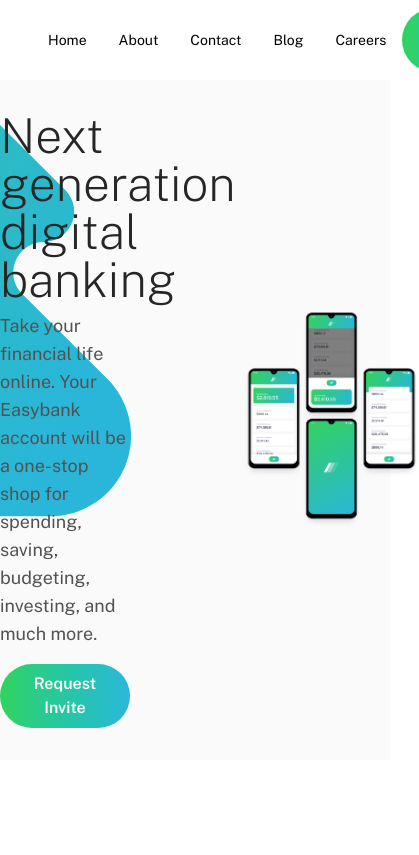
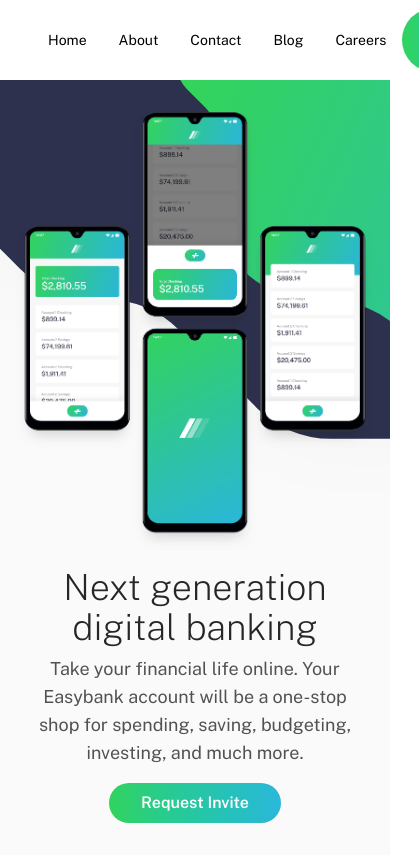
Before and after one commit to conluiben/practice-easybank-landing-page, a React (Vite) app: page / in a window 390 px wide. Shown: the whole page, 419 px wide, since content can reach past the window. Built offline with nearby package versions, Linux system fonts and the light colour scheme.

Commit message:
style: mobile-responsive hero
- edited Hero component for mobile reponsiveness

```diff
--- a/src/components/Hero.jsx
+++ b/src/components/Hero.jsx
@@ -6,11 +6,12 @@
 const Hero = ({ className }) => {
   return (
     <div
-      className={`flex relative items-center justify-center ${className} py-8 min-h-[60vh] bg-neutral-lightgray bg-[url(/assets/bg-intro-desktop.svg)] bg-[length:auto_150%] bg-no-repeat bg-[position:130%_60%] z-0`}
+      className={`flex flex-col flex-col-reverse relative items-center justify-center ${className} p-8 lg:p-16 min-h-[60vh] bg-neutral-lightgray bg-[url(/assets/bg-intro-mobile.svg)] lg:bg-[url(/assets/bg-intro-desktop.svg)] bg-contain lg:bg-[length:auto_60vw] bg-no-repeat lg:bg-[center_right_-25vw] z-0 gap-4`}
+      // className={`flex flex-col flex-col-reverse relative items-center justify-center ${className} p-8 min-h-[60vh] bg-neutral-lightgray bg-[url(/assets/bg-intro-mobile.svg)] lg:bg-[url(/assets/bg-intro-desktop.svg)] bg-contain lg:bg-[length:auto_175%] bg-no-repeat lg:bg-[position:175%_60%] z-0 gap-4`}
     >
       <div className="w-full max-w-[1200px]">
-        <div className="w-1/3">
-          <h1 className="mb-2 text-5xl font-extralight text-neutral-800">
+        <div className="w-full text-center lg:text-left lg:w-1/3">
+          <h1 className="mb-2 text-4xl mb:text-5xl font-extralight text-neutral-800">
             Next generation digital banking
           </h1>
           <p className="text-lg text-neutral-600 mb-4">
@@ -24,7 +25,7 @@
       <img
         src={imgMockups}
         alt="Phone Mockups"
-        className="absolute top-1/2 -translate-y-1/2 -right-[7.5%] w-[45%] object-contain z-1"
+        className="lg:absolute lg:top-1/2 lg:-translate-y-1/2 lg:-right-[7.5%] lg:w-[45%] w-[110%] max-w-[100vw] lg:max-w-[100%] lg:max-h-[120vh] -mt-[0%] top-0 object-contain z-1"
       />
     </div>
   );
```
